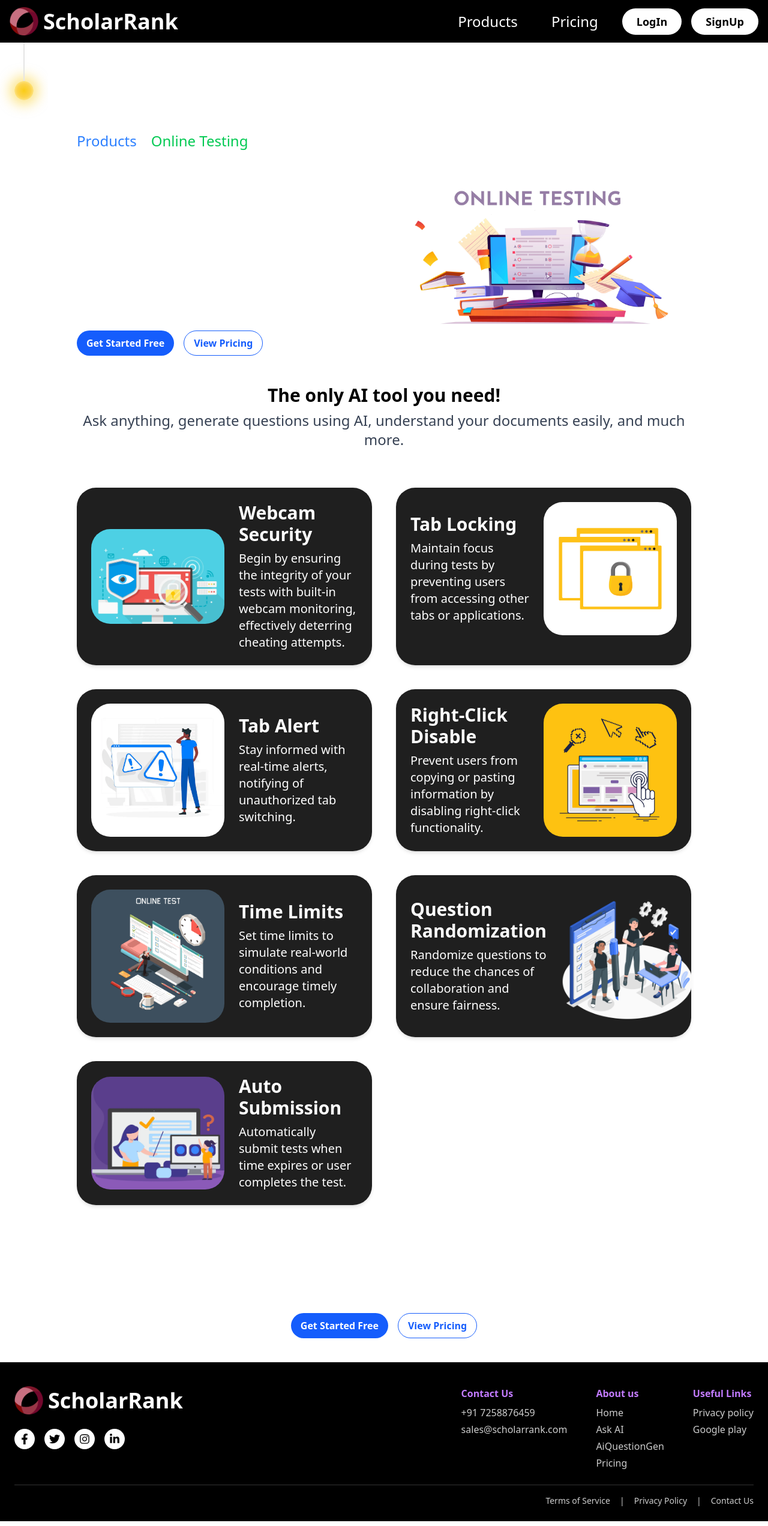
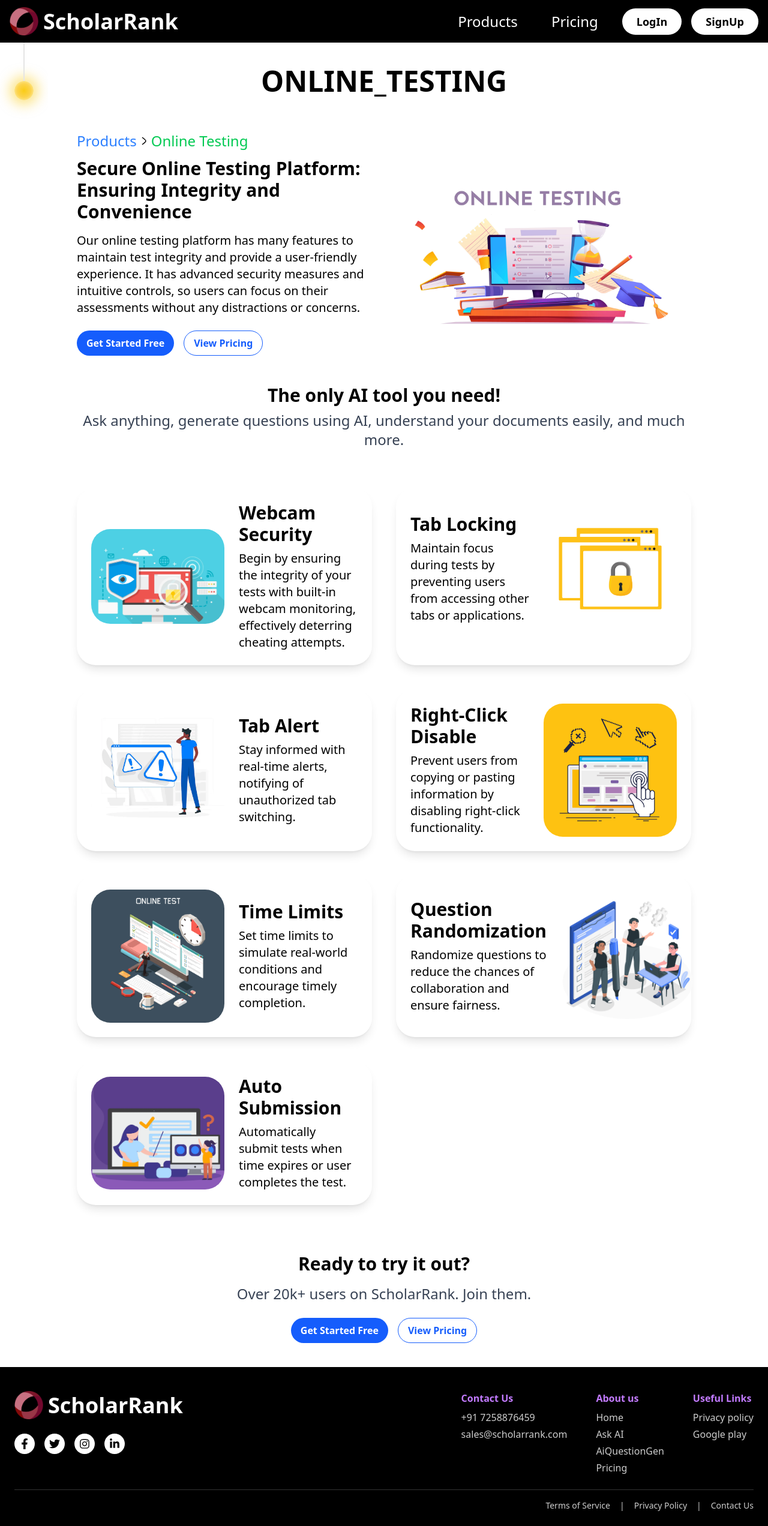
Before and after one commit to jithendra259/ai_platform, a Next.js app in the folder aiclone/: page /online_testing in a window 1280 px wide. Shown: the whole page at 60% size. Built offline with nearby package versions, Linux system fonts and the light colour scheme.

Commit message:
changes in online testing

```diff
--- a/aiclone/src/app/(products)/online_testing/page.tsx
+++ b/aiclone/src/app/(products)/online_testing/page.tsx
@@ -33,11 +33,11 @@
   return (
     <>
       <div className=" px-4 md:px-20 lg:px-32 py-10  mx-auto max-w-[96rem] ">
-        <h1 data-aos="fade-right" data-aos-duration="2000" className="text-4xl md:text-5xl text-white text-center font-bold mb-15">ONLINE_TESTING</h1>
-        <section data-aos="fade-down" data-aos-duration="3000" data-aos-delay="100" className="text-center  text-white mb-12 ">
+        <h1 data-aos="fade-right" data-aos-duration="2000" className="text-4xl md:text-5xl text-black dark:text-white text-center font-bold mb-15">ONLINE_TESTING</h1>
+        <section data-aos="fade-down" data-aos-duration="3000" data-aos-delay="100" className="text-center dark:text-white  text-black mb-12 ">
           <div className="flex flex-row md:flex-row items-center mb-3  ">
             <div className=" text-2xl text-blue-500"><a href="/">Products</a></div>
-            <div> <svg xmlns="http://www.w3.org/2000/svg" viewBox="0 0 24 24" width="24" height="24" color="#ffffff" fill="none">
+            <div> <svg xmlns="http://www.w3.org/2000/svg" viewBox="0 0 24 24" width="24" height="24" color="#eeeee" fill="none">
               <path
                 d="M9.00005 6C9.00005 6 15 10.4189 15 12C15 13.5812 9 18 9 18"
                 stroke="currentColor"
@@ -69,14 +69,14 @@
 
         <section data-aos="zoom-in" data-aos-duration="2000" className="text-center  mb-16">
           <h2 className="text-3xl font-bold text-black dark:text-white mb-2">The only AI tool you need!</h2>
-          <p className="split-text text-2xl  text-gray-700 dark:text-white">Ask anything, generate questions using AI, understand your documents easily, and much more.</p>
+          <p className="split-text text-2xl  text-gray-700 dark:text-gray-400">Ask anything, generate questions using AI, understand your documents easily, and much more.</p>
         </section>
 
 
         <div className="grid grid-cols-1 md:grid-cols-2 gap-10 text-white">
           {/* Card 1 */}
           <div data-aos="fade-up-right" data-aos-duration="2000"
-            className="bg-[#1f1f1f] p-6 rounded-4xl transition-transform transform hover:scale-105 shadow-md hover:shadow-2xl">
+            className="bg-[#fffff] dark:text-white text-black p-6 rounded-4xl leading-tight transition-transform transform hover:scale-105 shadow-lg hover:shadow-2xl">
             <div className="flex flex-col md:flex-row items-center gap-6">
               <Image src="/image/Online_testing/webcam security.webp" alt="Webcam Security" width={200} height={150}
                 className="w-full md:w-1/2 max-w-xs rounded-4xl object-contain" />
@@ -89,7 +89,7 @@
 
           {/* Card 2 */}
           <div data-aos="fade-up-left" data-aos-duration="2000"
-            className="bg-[#1f1f1f] p-6 rounded-4xl transition-transform transform hover:scale-105 shadow-md hover:shadow-2xl">
+            className="bg-[#fffff] dark:text-white  text-black p-6 rounded-4xl transition-transform transform hover:scale-105 shadow-lg hover:shadow-2xl">
             <div className="flex flex-col-reverse md:flex-row items-center gap-6">
               <div>
                 <h3 className="text-3xl font-semibold mb-2">Tab Locking</h3>
@@ -102,7 +102,7 @@
 
           {/* Card 3 */}
           <div data-aos="fade-up-right" data-aos-duration="2000"
-            className="bg-[#1f1f1f] p-6 rounded-4xl transition-transform transform hover:scale-105 shadow-md hover:shadow-xl">
+            className="bg-[#fffff] dark:text-white  text-black p-6 rounded-4xl transition-transform transform hover:scale-105 shadow-lg hover:shadow-xl">
             <div className="flex flex-col md:flex-row items-center gap-6">
               <Image src="/image/Online_testing/tab-alert.webp" alt="Tab Alert" width={200} height={150}
                 className="w-full md:w-1/2 max-w-xs rounded-4xl object-contain" />
@@ -115,7 +115,7 @@
 
           {/* Card 4 */}
           <div data-aos="fade-up-left" data-aos-duration="2000"
-            className="bg-[#1f1f1f] p-6 rounded-4xl transition-transform transform hover:scale-105 shadow-md hover:shadow-2xl">
+            className="bg-[#fffff] dark:text-white  text-black p-6 rounded-4xl transition-transform transform hover:scale-105 shadow-lg hover:shadow-2xl">
             <div className="flex flex-col-reverse md:flex-row items-center gap-6">
               <div>
                 <h3 className="text-3xl font-semibold mb-2">Right-Click Disable</h3>
@@ -128,7 +128,7 @@
 
           {/* Card 5 */}
           <div data-aos="fade-up-right" data-aos-duration="2000"
-            className="bg-[#1f1f1f] p-6 rounded-4xl transition-transform transform hover:scale-105 shadow-md hover:shadow-2xl">
+            className="bg-[#fffff] dark:text-white  text-black p-6 rounded-4xl transition-transform transform hover:scale-105 shadow-lg hover:shadow-2xl">
             <div className="flex flex-col md:flex-row items-center gap-6">
               <Image src="/image/Online_testing/time limits.webp" alt="Time Limits" width={200} height={150}
                 className="w-full md:w-1/2 max-w-xs rounded-4xl object-contain" />
@@ -141,7 +141,7 @@
 
           {/* Card 6 */}
           <div data-aos="fade-up-left" data-aos-duration="2000"
-            className="bg-[#1f1f1f] p-6 rounded-4xl transition-transform transform hover:scale-105 shadow-md hover:shadow-2xl">
+            className="bg-[#fffff] dark:text-white  text-black p-6 rounded-4xl transition-transform transform hover:scale-105 shadow-lg hover:shadow-2xl">
             <div className="flex flex-col md:flex-row items-center gap-6">
               <div>
                 <h3 className="text-3xl font-semibold mb-2">Question Randomization</h3>
@@ -154,7 +154,7 @@
 
           {/* Card 7 */}
           <div data-aos="fade-up-right" data-aos-duration="2000"
-            className="bg-[#1f1f1f] p-6 rounded-4xl transition-transform transform hover:scale-105 shadow-md hover:shadow-2xl">
+            className="bg-[#fffff] dark:text-white text-black p-6 rounded-4xl transition-transform transform hover:scale-105 shadow-lg hover:shadow-2xl">
             <div className="flex flex-col md:flex-row items-center gap-6">
               <Image src="/image/Online_testing/auto-submitted.webp" alt="Auto Submission" width={200} height={150}
                 className="w-full md:w-1/2 max-w-xs rounded-4xl object-contain" />
@@ -168,9 +168,9 @@
 
 
 
-        <section data-aos="fade-up" data-aos-duration="2000"  className="text-center text-white mt-20">
+        <section data-aos="fade-up" data-aos-duration="2000"  className="text-center dark:text-white  text-black mt-20">
           <h2 className="text-3xl font-bold mb-4">Ready to try it out?</h2>
-          <p className="mb-6">Over 20k+ users on ScholarRank. Join them.</p>
+          <p className="mb-6 text-2xl  text-gray-700 dark:text-gray-400">Over 20k+ users on ScholarRank. Join them.</p>
           <div className="flex flex-wrap justify-center cursor-pointer gap-4">
             <button className="bg-blue-600 cursor-pointer hover:bg-blue-700 text-white font-semibold py-2 px-4 hover:font-bold rounded-3xl">Get Started Free</button>
             <button className="bg-white border cursor-pointer border-blue-600 text-blue-600 hover:bg-blue-50 hover:font-bold font-semibold py-2 px-4 rounded-3xl">View Pricing</button>
```
